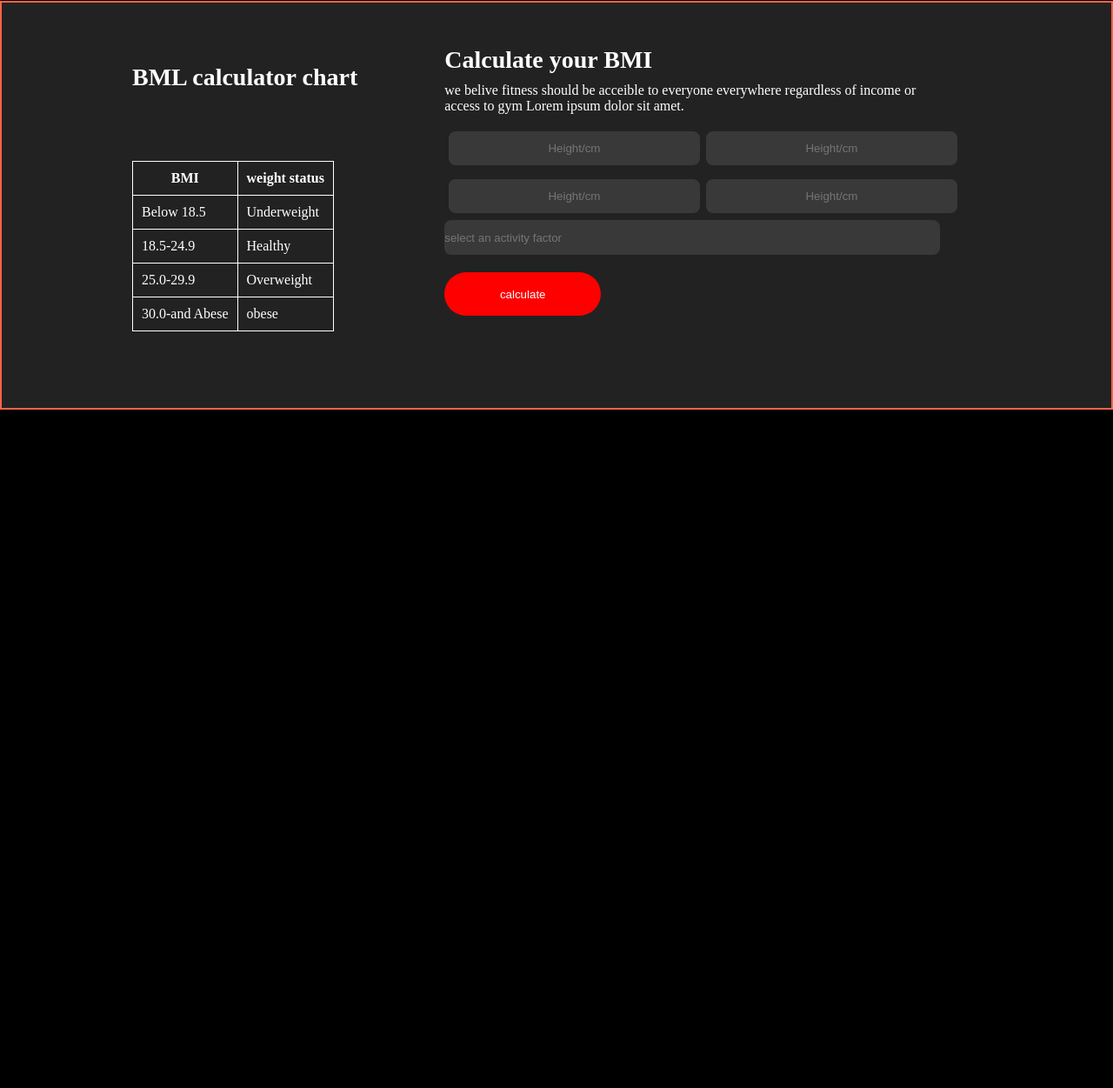
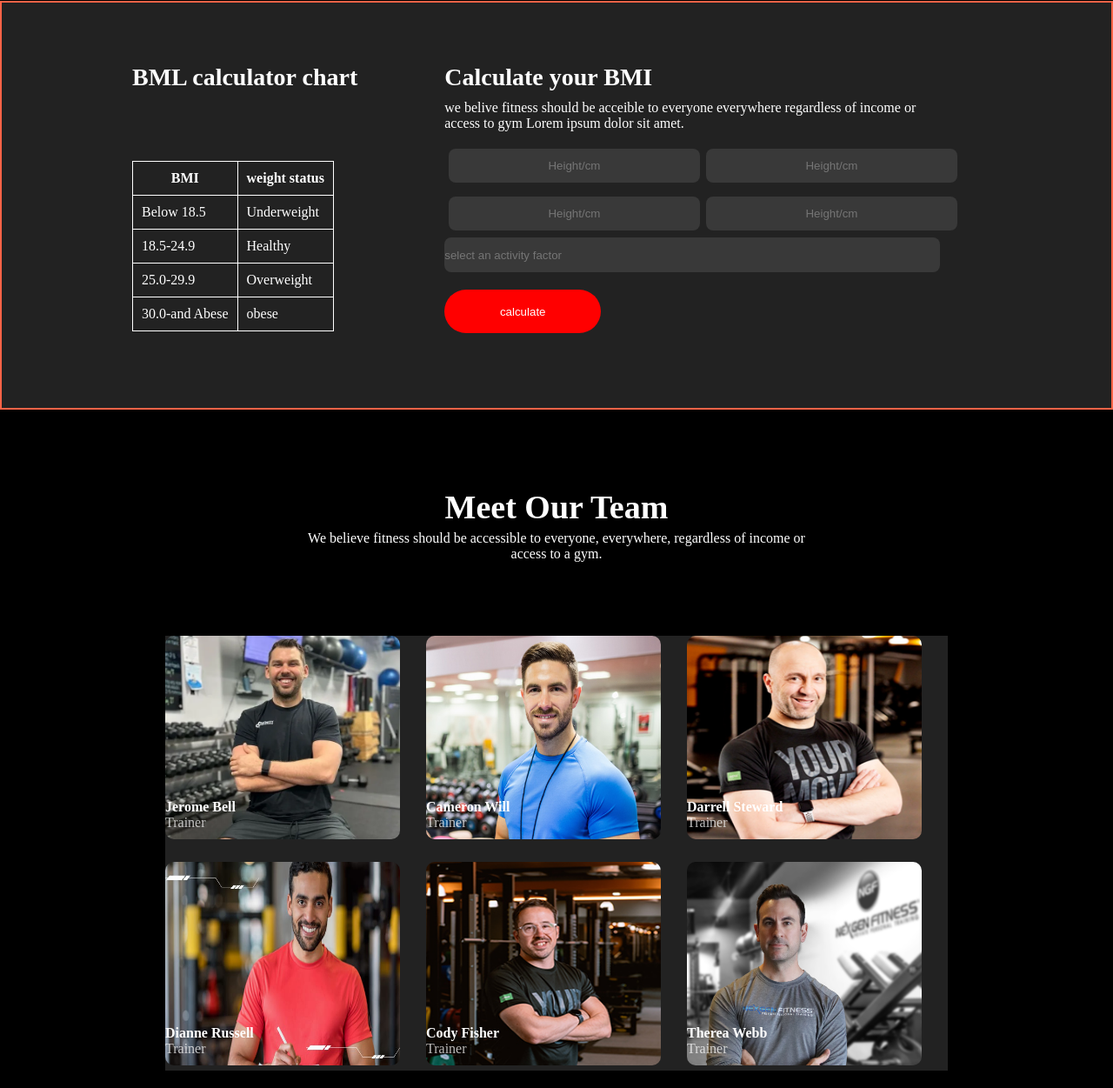
Before and after one commit to salmaakthermim/B10-assignment-2, a plain HTML site: page index.html in a window 1280 px wide. Shown: the part 1709-2960 px from the top of the page at 87% size. Before the commit the page ends 2180 px from the top, so only its background shows below. Drawn offline with Linux system fonts and the light colour scheme.

Commit message:
meet section responsive bone

```diff
--- a/index.html
+++ b/index.html
@@ -162,6 +162,46 @@
                 </div>
             </div>
         </section>
+        <!-- meet sections -->
+        <section class="meet">
+            <div class="meet-text">
+                <h1>Meet Our Team</h1>
+                <p>We believe fitness should be accessible to everyone, everywhere, regardless of income or access to a gym.</p>
+            </div>
+            <div class="meet-images">
+                <div class="image">
+                    <img src="images/trainer1.png" alt="">
+                    <h4>Jerome Bell</h4>
+                    <p>Trainer</p>
+                </div>
+                <div class="image">
+                    <img src="images/trainer2.png" alt="">
+                    <h4>Cameron Will</h4>
+                    <p>Trainer</p>
+                </div>
+                <div class="image">
+                    <img src="images/trainer3.png" alt="">
+                    <h4>Darrell Steward</h4>
+                    <p>Trainer</p>
+                </div>
+                <div class="image">
+                    <img src="images/trainer4.png" alt="">
+                    <h4>Dianne Russell</h4>
+                    <p>Trainer</p>
+                </div>
+                <div class="image">
+                    <img src="images/trainer5.png" alt="">
+                    <h4>Cody Fisher</h4>
+                    <p>Trainer</p>
+                </div>
+                <div class="image">
+                    <img src="images/trainer6.png" alt="">
+                    <h4>Therea Webb</h4>
+                    <p>Trainer</p>
+                </div>
+            </div>
+
+        </section>
 
 
     </main>
--- a/styles/style.css
+++ b/styles/style.css
@@ -252,7 +252,7 @@ td, th{
     width: 570px;
     height: 386px;
     /* border: 2px solid red; */
-    margin-top: 50px;
+    margin-top: 70px;
     margin-left: 100px;
 }
 .form-text{
@@ -298,6 +298,48 @@ td, th{
      margin-top: 20px;
 }
 
+/* meet sections styles */
+.meet{
+    width: 900px;
+    height: 680px;
+    /* border: 2px solid aquamarine; */
+    margin: 0 auto;
+    margin-top: 90px;
+}
+.meet-text{
+    width: 600px;
+    height: 120px;
+    /* border: 2px solid red; */
+    margin: 0 auto;
+    text-align: center;
+}
+.meet-text h1{
+    font-size: 38px;
+    margin-bottom: 5px;
+}
+.meet-images{
+    width: 900px;
+    height: 500px;
+    /* border: 2px solid blue; */
+    background-color: rgb(34, 34, 34);
+    margin: 0 auto;
+    margin-top: 50px;
+    display: grid;
+    grid-template-columns: repeat(3, 1fr);
+
+}
+.image img{
+    width: 90%;
+    height: 90%;
+    border-radius: 10px;
+
+}
+.image h4{
+    margin-top: -50px;
+}
+.image p{
+    color: #ffffffba;
+}
 
 
 
@@ -383,6 +425,7 @@ td, th{
     .ran-contan, .img-contan{
         width: 350px;
     }
+    /* calculator sections */
 
     .BML-calculator{
         width: 350px;
@@ -407,5 +450,22 @@ td, th{
         width: 120%;
         margin-left: ;
     }
+    /* Meet sections  */
+    .meet-text{
+        width: 350px;
+        margin: 10px;
+    }
+    .meet-images{
+        grid-template-columns: repeat(1, 1fr);
+    }
+    .meet{
+        width: 350px;
+        height: 1700px;
+    }
+    .meet-images{
+        width: 350px;
+        height: 1520px;
+    }
+
 
 }
```
